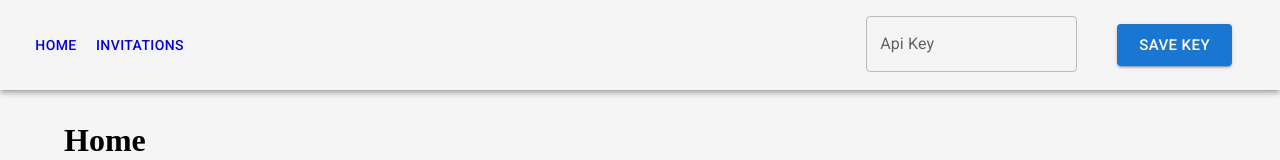
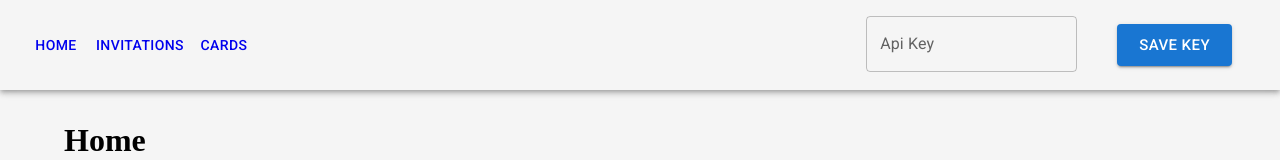
Before and after one commit to LucasCarioca/wedding-registration-admin, a React (Create React App) app: page / in a window 1280 px wide. Shown: the top 160 px of the page. Built offline with nearby package versions, Linux system fonts and the light colour scheme.

Commit message:
feat: add in invitation cards link and style update

```diff
--- a/src/components/InvitationCard.js
+++ b/src/components/InvitationCard.js
@@ -6,6 +6,7 @@ import QRCode from 'react-qr-code';
 function InvitationCard({name, registrationKey, guestCount}) {
   const url = `${getGuestRegistrationHost()}/registrations/${registrationKey}`;
   return (
+    <>
       <Paper style={{padding: '2rem', margin: '1rem', textAlign: 'center'}}>
         <h3>{name}</h3>
         <br/>
@@ -13,8 +14,11 @@ function InvitationCard({name, registrationKey, guestCount}) {
         <br/>
         <p>{registrationKey}</p>
         <p>guests: {guestCount}</p>
-      <a href={url}>Register guests</a>
       </Paper>
+      <div style={{display: 'flex', justifyContent: 'flex-end', paddingRight: '1rem', margin: '0'}}>
+        <a href={url}>registration page &raquo;</a>
+      </div>
+    </>
   );
 }
 
--- a/src/components/NavBar.js
+++ b/src/components/NavBar.js
@@ -23,6 +23,7 @@ function NavBar() {
           <div style={{flexGrow: '1'}}>
             <StyledLink to="/"><Button color="inherit">Home</Button></StyledLink>
             <StyledLink to="/invitations"><Button color="inherit">Invitations</Button></StyledLink>
+            <StyledLink to="/invitation-cards"><Button color="inherit">cards</Button></StyledLink>
           </div>
           <Login/>
         </Toolbar>
```
Lines whose indentation alone changed are shown as unchanged.
